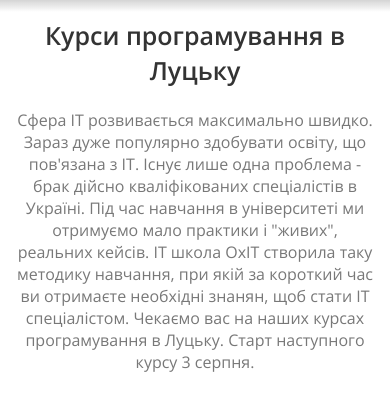
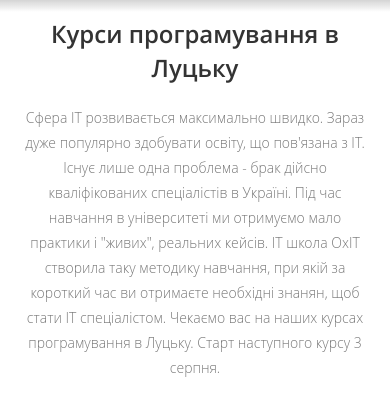
Before and after one commit to hashirama-d/hashirama_4maket, a website: page index.html in a window 390 px wide. Shown: the part 73-488 px from the top of the page. Drawn offline with Linux system fonts and the light colour scheme; a web font is replaced by a local one.

Commit message:
add adaptive for left part of enroll section

```diff
--- a/index.html
+++ b/index.html
@@ -23,7 +23,7 @@
             </div>
             <nav class="menu">
                 <ul class="menu__list">
-                    <li class="menu__item"><a href="#" class="menu__item-link">Головна</a></li>
+                    <li class="menu__item"><a href="#enroll" class="menu__item-link">Головна</a></li>
                     <li class="menu__item"><a href="#" class="menu__item-link">Програма курсу</a></li>
                     <li class="menu__item"><a href="#" class="menu__item-link">Відгуки про курс</a></li>
                     <li class="menu__item"><a href="#" class="menu__item-link">Відео</a></li>
@@ -35,7 +35,7 @@
     </div>
 </header>
 
-<section class="enroll">
+<section class="enroll" id="enroll">
     <div class="container">
         <div class="enroll__inner">
             <div class="enroll__left">
--- a/scss/components/_body.scss
+++ b/scss/components/_body.scss
@@ -2,4 +2,5 @@ body {
   font-family: $main-font;
   color: $text-color;
   font-size: 16px;
+
 }
--- a/scss/components/_enroll.scss
+++ b/scss/components/_enroll.scss
@@ -2,23 +2,48 @@
   &__inner {
     display: flex;
     justify-content: flex-start;
-    //flex: 1;
+    flex: 1;
     @media (max-width: 720px) {
       flex-direction: column;
     }
   }
   &__left {
-    min-width: 50%;
+    //width: 50%;
     text-align: center;
   }
   &__title {
-    font-size: 25px;
-    line-height: 35px;
+    font-size: 33px;
+    line-height: 43px;
     color: #333333;
     font-weight: 600;
+    @media (max-width: 980px) {
+      font-size: 30px;
+      line-height: 40px;
+    }
+    @media (max-width: 720px) {
+      font-size: 24px;
+      line-height: 34px;
+    }
+    //@media (max-width: 440px) {
+    //  font-size: 17px;
+    //  line-height: 27px;
+    //}
   }
   &__description {
-
+    font-weight: 300;
+    padding: 0 10px;
+    font-size: 16px;
+    line-height: 36px;
+    @media (max-width: 980px) {
+      line-height: 34px;
+    }
+    @media (max-width: 720px) {
+      font-size: 14px;
+      line-height: 30px;
+    }
+    @media (max-width: 440px) {
+      line-height: 25px;
+    }
   }
   &__right {
     min-width: 50%;
--- a/scss/components/_fonts.scss
+++ b/scss/components/_fonts.scss
@@ -16,4 +16,10 @@
   src: url("../fonts/static/OpenSans-SemiBold.ttf");
 }
 
+@font-face {
+  font-family: "Open Sans";
+  font-weight: 300;
+  src: url("../fonts/static/OpenSans-Light.ttf");
+}
+
 $main-font: "Open Sans";
```
Also changed, not shown: css/style.css, 1 other file.
